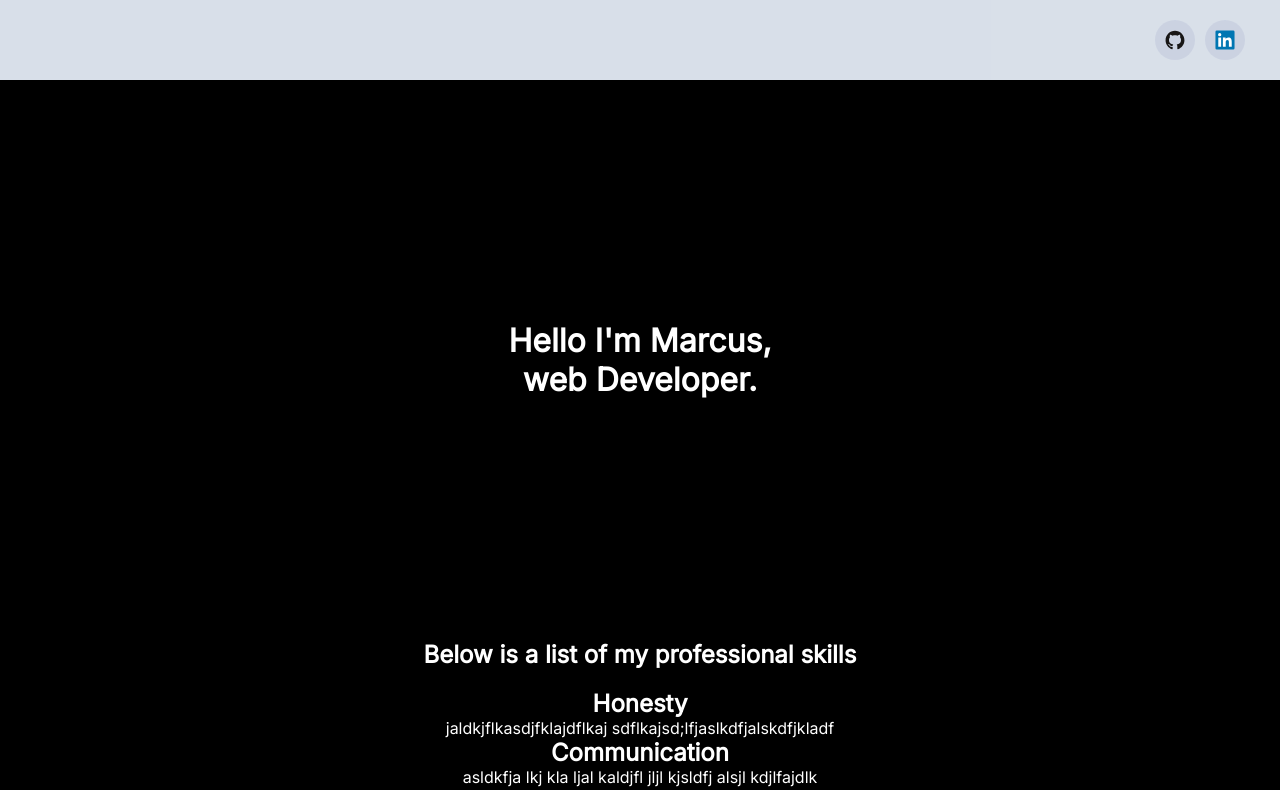
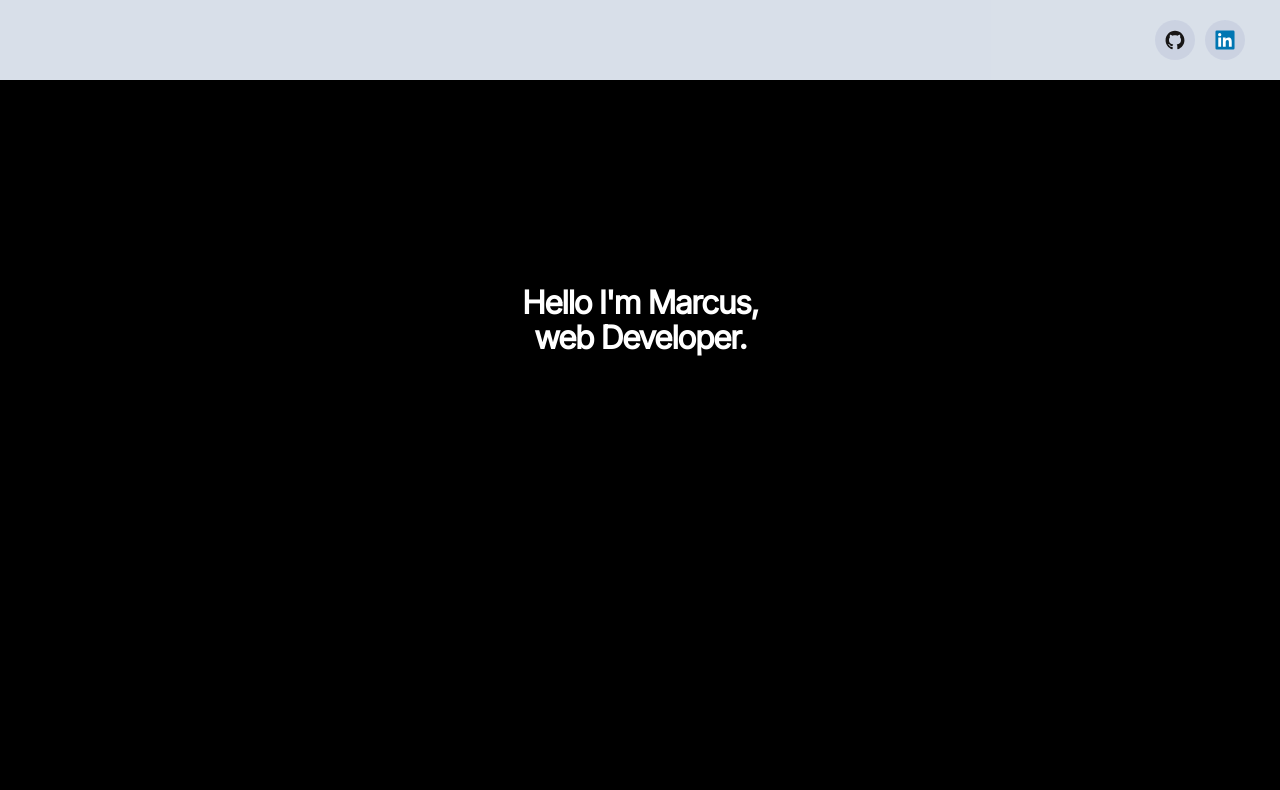
Before and after one commit to Tkogiah/website-remake, a plain HTML site: page index.html in a window 1280 px wide. Shown: the top 790 px of the page. Drawn offline with Linux system fonts and the light colour scheme.

Commit message:
more modifications including font styles and html

```diff
--- a/css/styles.scss
+++ b/css/styles.scss
@@ -1,4 +1,5 @@
 @import url('https://fonts.googleapis.com/css2?family=Inter&display=swap');
+
 
 * {
     margin: 0;
@@ -75,16 +76,50 @@ body {
    }
 
 
+
    .hero {
         @include center;
         flex-direction: column;
-        min-height: 70vh;
+        min-height: 60vh;
+        margin-bottom: 30vh;
         position: relative;
+        animation-name: slide-fade;
+        animation-delay: 1s;
+        animation-duration: 1s;
+        animation-timing-function: cubic-bezier(0, 0.9, 0.95, 1.0);
+
+        @keyframes slide-fade {
+            from {
+              margin-top: 20%;
+              color: black
+            }
+            to {
+              margin-top: 0%;
+              color: white;
+            }
+        }
+
+        .hero__name, .hero__title {
+            font-size: 32px;
+            line-height: 1.1;
+            font-weight: 900;
+            letter-spacing: -0.05em;
+            // font-family: 'Plus Jakarta Sans';
+        }
+
+    }
 
 
-       .hero__name, .hero__title {
-        font-size: 32px;
-       }
+
+   .skills {
+        @include center;
+        align-items: flex-start;
+        flex-direction: column;
+        text-align: center;
+
+        .skills__header {
+
+        }
    }
 
 }
--- a/index.html
+++ b/index.html
@@ -28,7 +28,7 @@
 
 
         <article class="skills">
-            <header><h2>Below is a list of my professional skills</h2></header>
+            <header><h2 class="skills__header">Below is a list of my professional skills</h2></header>
             <div class="skills__cards">
             <!-- languages, frameworks, libraries,  -->
 
```
Also changed, not shown: css/styles.css, package-lock.json (added), 2 other files.
